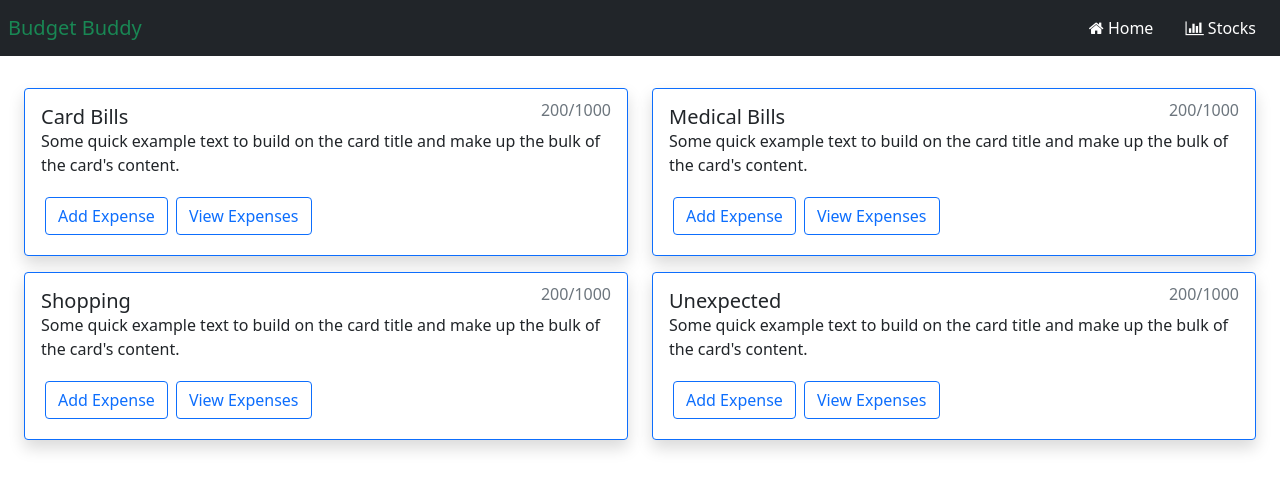
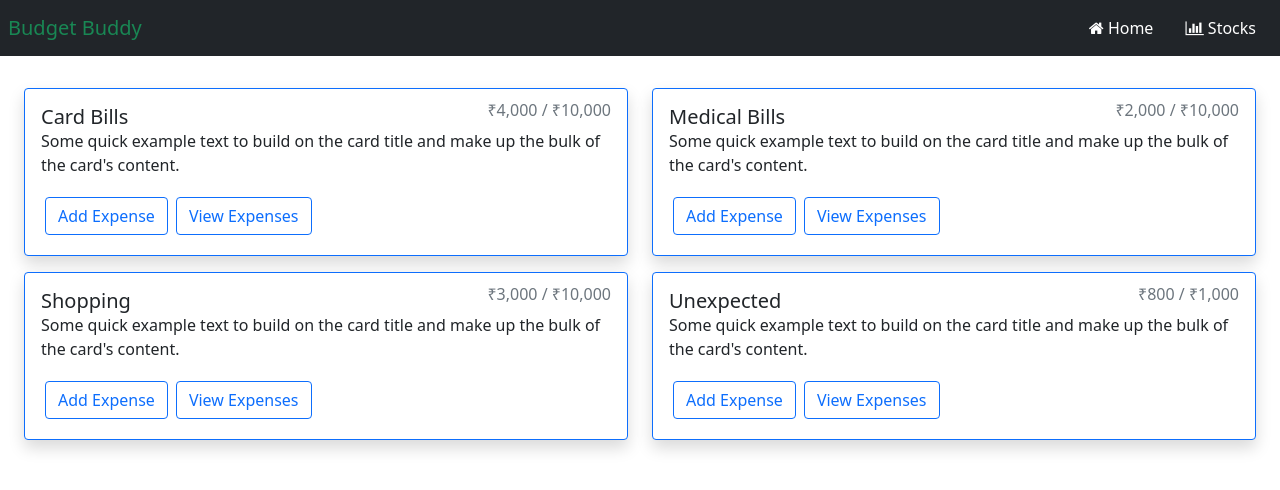
Before and after one commit to Siddhartha-Padhy/budget-buddy, a React (Create React App) app: page / in a window 1280 px wide. Shown: the top 490 px of the page. Built offline with nearby package versions, Linux system fonts and the light colour scheme.

Commit message:
add: currency formatter

```diff
--- a/src/components/Card.js
+++ b/src/components/Card.js
@@ -1,4 +1,5 @@
 import React from 'react'
+import { currency_formatter } from '../utility'
 
 export default function Card({ title, amount, limit }) {
   return (
@@ -7,7 +8,8 @@ export default function Card({ title, amount, limit }) {
         <div className="d-flex">
           <h5 class="card-title me-auto my-auto">{title}</h5>
           <h6 class="card-subtitle mb-2 text-muted">
-            {amount}/{limit}
+            {currency_formatter.format(amount)} /&nbsp;
+            {currency_formatter.format(limit)}
           </h6>
         </div>
 
--- a/src/pages/HomePage.js
+++ b/src/pages/HomePage.js
@@ -6,18 +6,18 @@ export default function HomePage() {
     <div className="p-4">
       <div className="row">
         <div className="col-sm-6">
-          <Card title={'Card Bills'} amount={200} limit={1000} />
+          <Card title={'Card Bills'} amount={4000} limit={10000} />
         </div>
         <div className="col-sm-6">
-          <Card title={'Medical Bills'} amount={200} limit={1000} />
+          <Card title={'Medical Bills'} amount={2000} limit={10000} />
         </div>
       </div>
       <div className="row">
         <div className="col-sm-6">
-          <Card title={'Shopping'} amount={200} limit={1000} />
+          <Card title={'Shopping'} amount={3000} limit={10000} />
         </div>
         <div className="col-sm-6">
-          <Card title={'Unexpected'} amount={200} limit={1000} />
+          <Card title={'Unexpected'} amount={800} limit={1000} />
         </div>
       </div>
     </div>
--- /dev/null
+++ b/src/utility.js
@@ -0,0 +1,6 @@
+// Convert integers to currency
+export const currency_formatter = new Intl.NumberFormat(undefined, {
+  currency: 'inr',
+  style: 'currency',
+  minimumFractionDigits: 0,
+})
```
